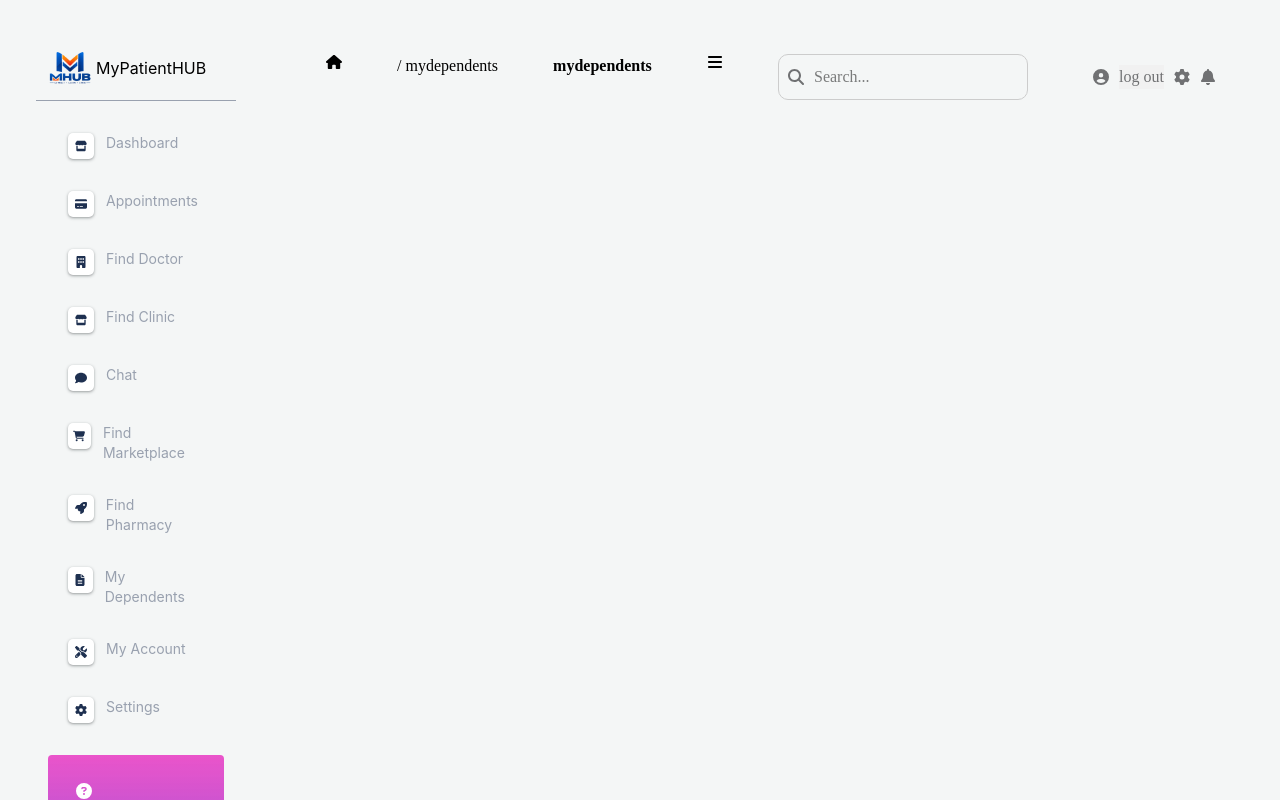
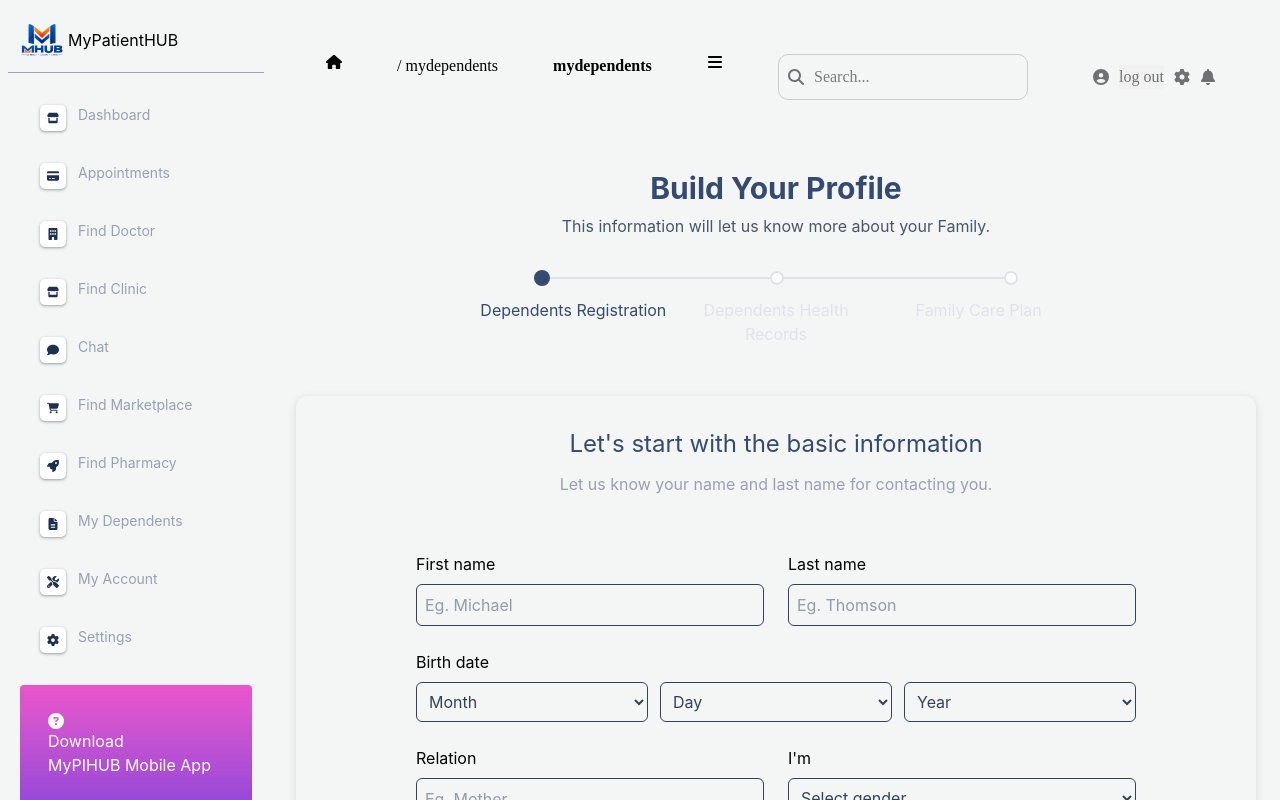
Before and after one commit to narges-karimyar/HUB, a React (Vite) app: page /dependents in a window 1280 px wide. Both pictures are taken after typing "name@example.com", "Sample123" into the empty fields and a click on the button "SIGN IN". Shown: the top 800 px of the page. Built offline with nearby package versions, Linux system fonts and the light colour scheme.

Commit message:
add new page

```diff
--- a/src/Components/Aside.jsx
+++ b/src/Components/Aside.jsx
@@ -20,7 +20,7 @@ export default function Aside({ open }) {
   return (
     <aside
       className={`shrink-0 transition-all duration-300 m-2 h-screen sticky top-0 overflow-y-auto overflow-x-hidden max-lg:hidden ${
-        open ? "w-64 p-7" : "w-20 p-2"
+        open ? "w-64 " : "w-20 "
       }`}
     >
       <div className={`flex m-2 ${open ? "" : "justify-center"}`}>
--- a/src/Components/MyDependents.jsx
+++ b/src/Components/MyDependents.jsx
@@ -53,6 +53,215 @@ export default function MyDependents() {
           </div>
         </header>
       </div>
+
+      <div className="container mx-auto w-full px-4 sm:px-6 md:px-8">
+        {/* Heading */}
+        <div className="text-center py-5 sm:py-6 md:py-8">
+          <h1 className="text-2xl sm:text-3xl m-2 text-[#344a70]">
+            <b>Build Your Profile</b>
+          </h1>
+          <p className="text-sm sm:text-base text-gray-600">
+            This information will let us know more about your Family.
+          </p>
+        </div>
+
+        {/* Progress Lines */}
+        <div className="flex items-center w-full max-w-[500px] mx-auto px-2">
+          {/* Circle 1 */}
+          <div className="w-4 h-4 shrink-0 rounded-full bg-[#344a70]"></div>
+
+          {/* Line */}
+          <div className="h-[2px] bg-[#dfe3e8] flex-1"></div>
+
+          {/* Circle 2 */}
+          <div className="w-3.5 h-3.5 shrink-0 rounded-full bg-white border-2 border-[#dfe3e8]"></div>
+
+          {/* Line */}
+          <div className="h-[2px] bg-[#dfe3e8] flex-1"></div>
+
+          {/* Circle 3 */}
+          <div className="w-3.5 h-3.5 shrink-0 rounded-full bg-white border-2 border-[#dfe3e8]"></div>
+        </div>
+
+        {/* Progress Labels */}
+        <div className="grid grid-cols-3 gap-2 max-w-[600px] mx-auto mt-3">
+          <p className="text-center text-xs sm:text-sm md:text-base text-[#344a70]">
+            Dependents Registration
+          </p>
+
+          <p className="text-center text-xs sm:text-sm md:text-base text-[#dfe3e8]">
+            Dependents Health Records
+          </p>
+
+          <p className="text-center text-xs sm:text-sm md:text-base text-[#dfe3e8]">
+            Family Care Plan
+          </p>
+        </div>
+      </div>
+
+      <div className="bgformbox">
+        <div className="text-center p-4 sm:p-6 md:p-8">
+          <h1 className="text-[#344a70] text-2xl">
+            Let's start with the basic information
+          </h1>
+
+          <p className="text-gray-400 mt-3">
+            Let us know your name and last name for contacting you.
+          </p>
+        </div>
+
+        {/* form */}
+
+        <form className="w-full max-w-3xl mx-auto p-6">
+          {/* First and Last Name */}
+          <div className="grid grid-cols-1 sm:grid-cols-2 gap-6 mb-6">
+            <div>
+              <label htmlFor="firstName" className="block mb-2">
+                First name
+              </label>
+              <input
+                type="text"
+                name="firstName"
+                id="firstName"
+                placeholder="Eg. Michael"
+                className="border w-full rounded-md text-gray-700 p-2"
+              />
+            </div>
+
+            <div>
+              <label htmlFor="lastName" className="block mb-2">
+                Last name
+              </label>
+              <input
+                type="text"
+                name="lastName"
+                id="lastName"
+                placeholder="Eg. Thomson"
+                className="border w-full rounded-md text-gray-700 p-2"
+              />
+            </div>
+          </div>
+
+          {/* Birth Date */}
+          <div className="mb-6">
+            <label className="block mb-2">Birth date</label>
+
+            <div className="grid grid-cols-3 gap-3">
+              <select
+                name="month"
+                defaultValue=""
+                className="border w-full rounded-md p-2 text-gray-700"
+              >
+                <option value="" disabled>
+                  Month
+                </option>
+                {[
+                  "January",
+                  "February",
+                  "March",
+                  "April",
+                  "May",
+                  "June",
+                  "July",
+                  "August",
+                  "September",
+                  "October",
+                  "November",
+                  "December",
+                ].map((month) => (
+                  <option key={month} value={month}>
+                    {month}
+                  </option>
+                ))}
+              </select>
+
+              <select
+                name="day"
+                defaultValue=""
+                className="border w-full rounded-md p-2 text-gray-700"
+              >
+                <option value="" disabled>
+                  Day
+                </option>
+                {Array.from({ length: 31 }, (_, i) => i + 1).map((day) => (
+                  <option key={day} value={day}>
+                    {day}
+                  </option>
+                ))}
+              </select>
+
+              <select
+                name="year"
+                defaultValue=""
+                className="border w-full rounded-md p-2 text-gray-700"
+              >
+                <option value="" disabled>
+                  Year
+                </option>
+                {Array.from({ length: 100 }, (_, i) => 2026 - i).map((year) => (
+                  <option key={year} value={year}>
+                    {year}
+                  </option>
+                ))}
+              </select>
+            </div>
+          </div>
+
+          {/* Relation and Gender */}
+          <div className="grid grid-cols-1 sm:grid-cols-2 gap-6">
+            <div>
+              <label htmlFor="relation" className="block mb-2">
+                Relation
+              </label>
+              <input
+                type="text"
+                name="relation"
+                id="relation"
+                placeholder="Eg. Mother"
+                className="border w-full rounded-md text-gray-700 p-2"
+              />
+            </div>
+
+            <div>
+              <label htmlFor="gender" className="block mb-2">
+                I'm
+              </label>
+              <select
+                name="gender"
+                id="gender"
+                defaultValue=""
+                className="border w-full rounded-md p-2 text-gray-700"
+              >
+                <option value="" disabled>
+                  Select gender
+                </option>
+                <option value="male">Male</option>
+                <option value="female">Female</option>
+              </select>
+            </div>
+          </div>
+
+          <button
+            type="submit"
+            className="mt-6 rounded-md px-6 py-2 text-white bg-gradient-to-r from-[#353C66] to-[#20243D] "
+          >
+            Next
+          </button>
+        </form>
+      </div>
+
+      <footer className=" lg:flex justify-between items-center px-10 py-5 text-xs text-[#4b5563] ">
+        <p>
+          © 2026, made with{" "}
+          <FaHeart className="inline text-[rgb(112,113,115)]" />{" "}
+          <b className="text-[rgb(25,62,125)]">MyPiHUB</b> for a better web.
+        </p>
+        <div className="div flex gap-[25px] items-center">
+          <p>MyPatientHUB</p>
+          <p>About Us</p>
+          <p>Blog</p>
+        </div>
+      </footer>
     </>
   );
 }
--- a/src/index.css
+++ b/src/index.css
@@ -136,6 +136,14 @@ body {
   gap: 12px;
   margin-top: 38px;
 }
+/* the form box  */
+.bgformbox {
+  box-shadow: rgba(99, 99, 99, 0.2) 0px 2px 8px 0px;
+  border-radius: 12px;
+  height: auto;
+
+  margin-top: 50px;
+}
 @media (max-width: 768px) {
   .services-container {
     grid-template-columns: 1fr !important;
```
